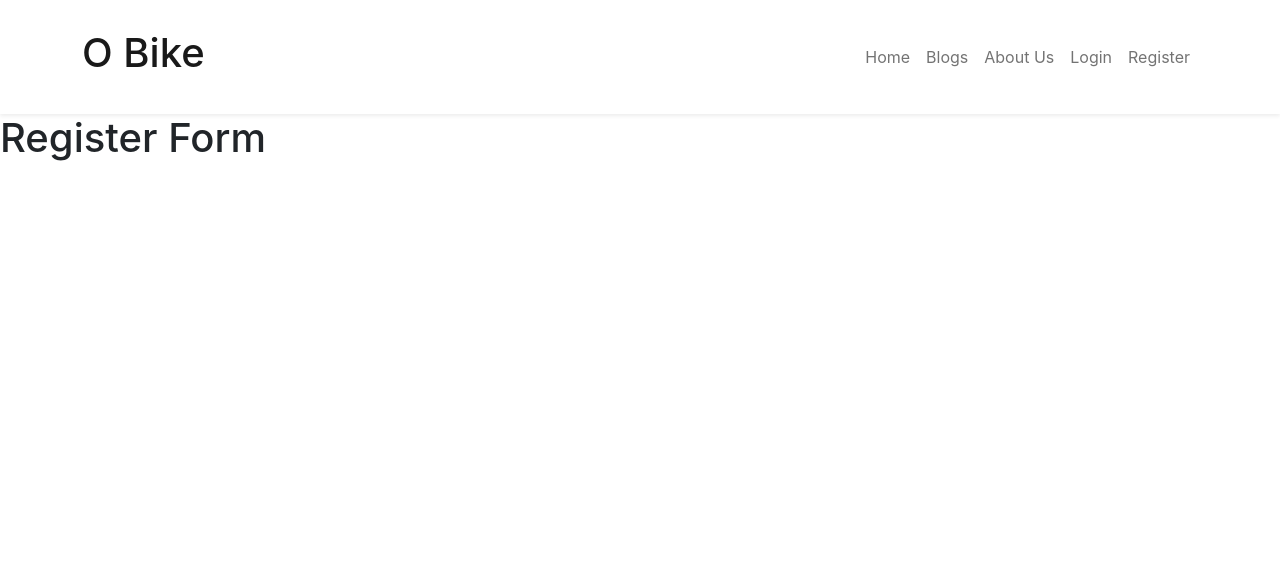
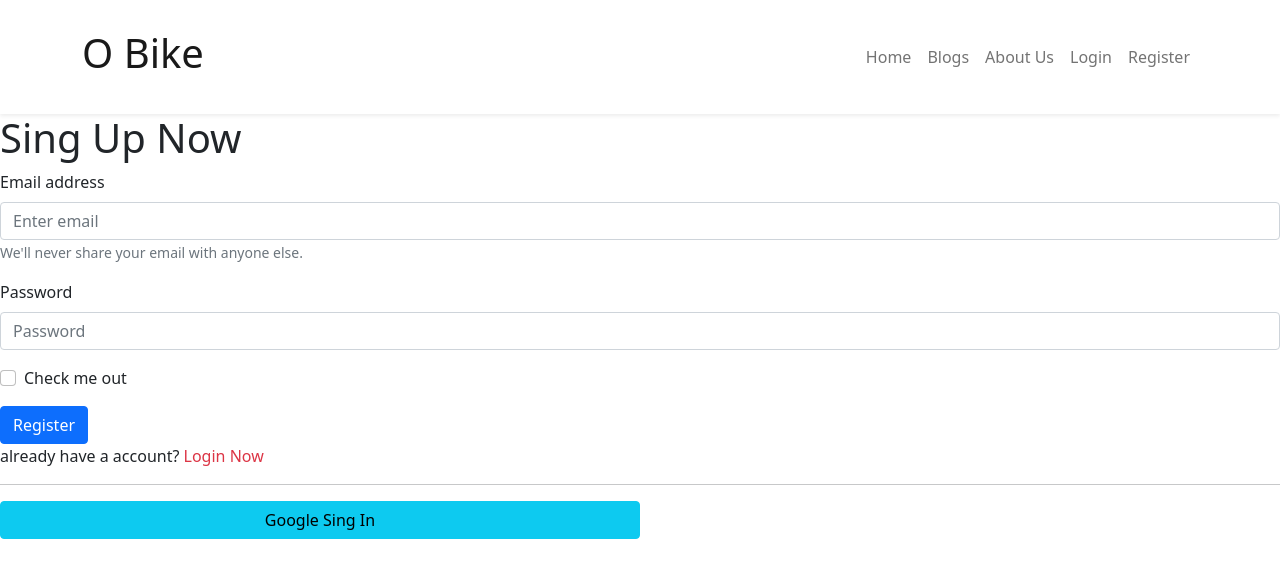
Before and after one commit to 5459shahin/my-assignment-client-side-11-warehouse-management, a React (Create React App) app: page /register in a window 1280 px wide. Shown: the top 578 px of the page. Built offline with nearby package versions, Linux system fonts and the light colour scheme; no server answers.

Commit message:
creat login

```diff
--- a/public/index.html
+++ b/public/index.html
@@ -17,7 +17,12 @@
     <link rel="manifest" href="%PUBLIC_URL%/manifest.json" />
 
     <link href="https://cdn.jsdelivr.net/npm/bootstrap@5.0.2/dist/css/bootstrap.min.css" rel="stylesheet" integrity="sha384-EVSTQN3/azprG1Anm3QDgpJLIm9Nao0Yz1ztcQTwFspd3yD65VohhpuuCOmLASjC" crossorigin="anonymous">
-
+    <link
+    rel="stylesheet"
+    href="https://cdn.jsdelivr.net/npm/bootstrap@5.1.3/dist/css/bootstrap.min.css"
+    integrity="sha384-1BmE4kWBq78iYhFldvKuhfTAU6auU8tT94WrHftjDbrCEXSU1oBoqyl2QvZ6jIW3"
+    crossorigin="anonymous"
+  />
 
     <!--
       Notice the use of %PUBLIC_URL% in the tags above.
--- a/src/App.js
+++ b/src/App.js
@@ -1,4 +1,5 @@
 import { Route, Routes } from 'react-router-dom';
+import 'bootstrap/dist/css/bootstrap.min.css';
 import './App.css';
 import About from './assignment-11/About/About';
 import Footer from './assignment-11/Footer/Footer';
@@ -9,12 +10,13 @@
 import Inventory from './assignment-11/Inventory/Inventory';
 import ManageInventories from './assignment-11/ManageInventories/ManageInventories';
 import AddItem from './assignment-11/AddItem/AddItem';
-import Login from './assignment-11/Login/Login';
+
 import ResetPassword from './assignment-11/ResetPassword/ResetPassword';
 import Register from './assignment-11/Register/Register';
 import MyItems from './assignment-11/MyItems/MyItems';
 import Blogs from './assignment-11/Blogs/Blogs';
 import NotFound from './assignment-11/NotFound/NotFound';
+import Login from './assignment-11/Login/Login';
 
 function App() {
   return (
@@ -31,7 +33,7 @@
          <Route path='/addItem' element={<AddItem></AddItem>}></Route>
 
 
-         <Route path="/login" element={<Login />} />
+         <Route path='/login' element={<Login></Login>}></Route>
         <Route path='/register' element={<Register></Register>}></Route>
         <Route path="/reset-password" element={<ResetPassword />} />
         <Route path='/myItem' element={<MyItems></MyItems>}></Route>
--- a/src/assignment-11/Login/Login.js
+++ b/src/assignment-11/Login/Login.js
@@ -1,10 +1,66 @@
-import React from 'react';
-import './Login.css'
+import React, { useRef } from 'react';
+import { Button, Form } from 'react-bootstrap';
+import { useSignInWithEmailAndPassword } from 'react-firebase-hooks/auth';
+import { Link,  useLocation, useNavigate } from 'react-router-dom';
+import auth from '../../firebase.init';
+import SocialLogin from '../SocialLogin/SocialLogin';
+
+
 
 const Login = () => {
+    const emailRef = useRef('');
+    const passwordRef = useRef('');
+    const naviget = useNavigate('');
+    const location = useLocation();
+    let from = location.state?.from?.pathname || "/";
+
+    const [
+        signInWithEmailAndPassword,
+        user,
+        loading,
+        error,
+    ] = useSignInWithEmailAndPassword(auth);
+    if (user) {
+        naviget(from, { replace: true });
+    }
+
+
+
+
+    const handleSubmit= event => {
+        event.preventDefault();
+        const email = emailRef.current.value;
+        const password = passwordRef.current.value;
+        navigetToRegister(email, password);
+    }
+    const navigetToRegister = event => {
+        naviget('/home');
+
+    }
     return (
-        <div>
-            <h2>this is log in page</h2>
+        <div className='singIn-from'>
+            <h1>Login Now</h1>
+            <Form onSubmit={handleSubmit}>
+                <Form.Group className="mb-3" controlId="formBasicEmail">
+                    <Form.Label>Email address</Form.Label>
+                    <Form.Control ref={emailRef} type="email" placeholder="Enter email" required />
+                    <Form.Text className="text-muted">
+                        We'll never share your email with anyone else.
+                    </Form.Text>
+                </Form.Group>
+
+                <Form.Group className="mb-3" controlId="formBasicPassword">
+                    <Form.Label>Password</Form.Label>
+                    <Form.Control ref={passwordRef} type="password" placeholder="Password" required />
+                </Form.Group>
+
+                <Button variant="primary" type="submit">
+                    Login
+                </Button>
+            </Form>
+            <p>Create a new account <Link to='/' className='text-danger pe-auto text-decoration-none' onClick={navigetToRegister}>Sing Up Now</Link></p>
+            <SocialLogin></SocialLogin>
+
         </div>
     );
 };
--- a/src/assignment-11/Register/Register.js
+++ b/src/assignment-11/Register/Register.js
@@ -1,9 +1,60 @@
 import React from 'react';
+import Form from 'react-bootstrap/Form'
+import { Button } from 'react-bootstrap';
+import { Link, useNavigate } from 'react-router-dom';
+import { useCreateUserWithEmailAndPassword } from 'react-firebase-hooks/auth';
+import auth from '../../firebase.init';
+import SocialLogin from '../SocialLogin/SocialLogin';
 
 const Register = () => {
+    const [
+        createUserWithEmailAndPassword,
+        user,
+        loading,
+        error,
+    ] = useCreateUserWithEmailAndPassword(auth);
+    const navigate = useNavigate();
+
+    const navigateLogin = () => {
+        navigate('/login');
+    }
+    if (user) {
+        navigate('/home');
+    }
+    const handeleRegstier = event => {
+        event.preventDefault();
+
+        const email = event.target.email.value;
+        const password = event.target.password.value;
+        createUserWithEmailAndPassword(email, password);
+
+    }
     return (
-        <div>
-            <h1>Register Form</h1>
+        <div className=''>
+            <h1>Sing Up Now</h1>
+            <Form onSubmit={handeleRegstier}>
+                <Form.Group className="mb-3" controlId="formBasicEmail">
+                    <Form.Label>Email address</Form.Label>
+                    <Form.Control name='email' type="email" placeholder="Enter email" required />
+                    <Form.Text className="text-muted">
+                        We'll never share your email with anyone else.
+                    </Form.Text>
+                </Form.Group>
+
+                <Form.Group className="mb-3" controlId="formBasicPassword">
+                    <Form.Label>Password</Form.Label>
+                    <Form.Control name='password' type="password" placeholder="Password" required />
+                </Form.Group>
+                <Form.Group className="mb-3" controlId="formBasicCheckbox">
+                    <Form.Check type="checkbox" label="Check me out" required />
+                </Form.Group>
+                <Button variant="primary" type="submit">
+                   Register
+                </Button>
+            </Form>
+            <p>already have a account? <Link to="/login" className='text-danger pe-auto text-decoration-none' onClick={navigateLogin}>Login Now</Link> </p>
+            <SocialLogin></SocialLogin>
+
         </div>
     );
 };
--- a/src/assignment-11/SocialLogin/SocialLogin.js
+++ b/src/assignment-11/SocialLogin/SocialLogin.js
@@ -1,9 +1,30 @@
 import React from 'react';
+import { useSignInWithGoogle } from 'react-firebase-hooks/auth';
+import { useNavigate } from 'react-router-dom';
+import auth from '../../firebase.init';
 
 const SocialLogin = () => {
+    const [signInWithGoogle, user, error] = useSignInWithGoogle(auth);
+    const navigate = useNavigate();
+    let errorElement;
+    if (error) {
+        errorElement = <div>
+            <p className='text-danger'>Error: {error.message}</p>
+        </div>
+
+    }
+
+    if (user) {
+        navigate('/product');
+    }
     return (
         <div>
-            <h2>Social Log in </h2>
+            <hr />
+            {errorElement}
+            <button onClick={() => { signInWithGoogle() }} className='btn btn-info w-50'>
+
+                <span className='px-2'>Google Sing In</span></button>
+
         </div>
     );
 };
```
